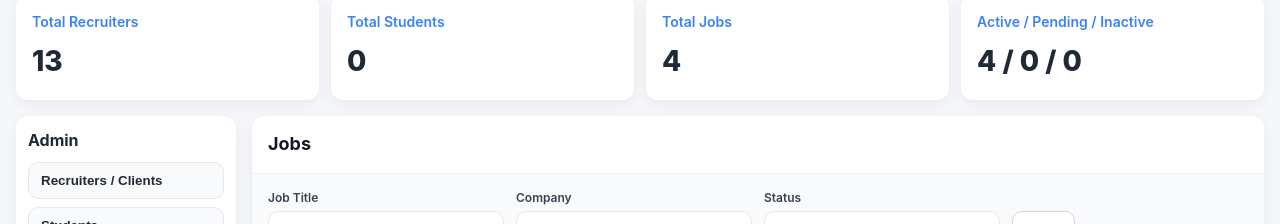
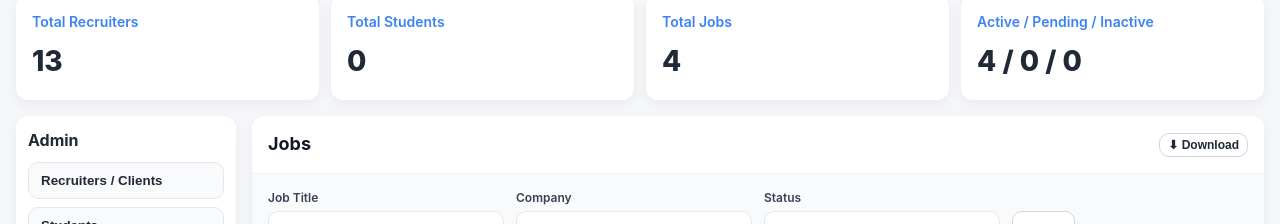
Before and after one commit to sanidhyarc200/Mmtijobs, a React (Vite) app: page /admin-dashboard in a window 1280 px wide. Shown: the part 176-400 px from the top of the page. Built offline with nearby package versions, Linux system fonts and the light colour scheme; sample sign-in values are in the browser's storage.

Commit message:
download feature

```diff
--- a/package.json
+++ b/package.json
@@ -12,7 +12,8 @@
   "dependencies": {
     "react": "^19.1.0",
     "react-dom": "^19.1.0",
-    "react-router-dom": "^7.6.2"
+    "react-router-dom": "^7.6.2",
+    "xlsx": "^0.18.5"
   },
   "devDependencies": {
     "@eslint/js": "^9.25.0",
--- a/src/pages/AdminDashboard.jsx
+++ b/src/pages/AdminDashboard.jsx
@@ -2,6 +2,7 @@
 // src/pages/AdminDashboard.jsx
 import React, { useEffect, useMemo, useState } from "react";
 import { useNavigate } from "react-router-dom";
+import * as XLSX from "xlsx";
 
 /** -------------------------
  *  LocalStorage helpers
@@ -84,12 +85,23 @@ function Card({ title, value, sub }) {
 const StableFilterBar = React.memo(function StableFilterBar({ children }) {
   return (
     <div className="admin-filter-bar">
-      <div className="admin-filter-grid">
-        {children}
-      </div>
+      <div className="admin-filter-grid">{children}</div>
     </div>
   );
 });
+
+function downloadExcel(data, fileName) {
+  if (!data || !data.length) {
+    alert("No data available to download");
+    return;
+  }
+
+  const worksheet = XLSX.utils.json_to_sheet(data);
+  const workbook = XLSX.utils.book_new();
+  XLSX.utils.book_append_sheet(workbook, worksheet, "Data");
+
+  XLSX.writeFile(workbook, `${fileName}.xlsx`);
+}
 
 export default function AdminDashboard() {
   const navigate = useNavigate();
@@ -227,7 +239,7 @@ export default function AdminDashboard() {
         contact: "8269893693",
         hrName: "HR Team",
         address: "E2/228, E-2, Arera Colony, Bhopal, Madhya Pradesh 462016",
-      }
+      },
     ];
 
     // --- Local companies (new signups)
@@ -297,7 +309,6 @@ const staticJobs = [
         tags: ["After Effects", "Motion Graphics", "Animation"],
         createdAt: Date.now(),
       },
-
     ];
 
     // prevent duplicate injection
@@ -306,14 +317,12 @@ const STATIC_JOB_IDS = [910001, 910002, 900001, 900002];
     const alreadyAdded = existingJobs.some((j) =>
       STATIC_JOB_IDS.includes(j.id)
     );
-
 
     if (!alreadyAdded) {
       const updatedJobs = [...staticJobs, ...existingJobs];
       saveJobs(updatedJobs);
       setJobs(updatedJobs);
     }
-
   }, [navigate]);
 
   const stats = useMemo(() => {
@@ -578,9 +587,34 @@ if (!alreadyAdded) {
   function CompaniesTable() {
     return (
       <div className="panel">
-        <div className="panel-header">
+        <div
+          className="panel-header"
+          style={{
+            display: "flex",
+            justifyContent: "space-between",
+            alignItems: "center",
+          }}
+        >
           <h2>Recruiters / Clients</h2>
-        </div>
+          <button
+            className="btn secondary"
+            onClick={() =>
+              downloadExcel(
+                filteredCompanies.map((c) => ({
+                  Company: c.companyName || c.name || "",
+                  HR: c.hrName || "",
+                  Email: c.email || "",
+                  Phone: c.contact || "",
+                  Address: c.address || "",
+                })),
+                "recruiters"
+              )
+            }
+          >
+            ⬇ Download
+          </button>
+        </div>
+
         {/* FILTERS (UI ONLY) */}
 
         <StableFilterBar>
@@ -625,7 +659,6 @@ if (!alreadyAdded) {
             </button>
           </div>
         </StableFilterBar>
-
 
         <div className="table-wrap">
           <table className="nice-table">
@@ -696,9 +729,34 @@ if (!alreadyAdded) {
   function StudentsTable() {
     return (
       <div className="panel">
-        <div className="panel-header">
+        <div
+          className="panel-header"
+          style={{
+            display: "flex",
+            justifyContent: "space-between",
+            alignItems: "center",
+          }}
+        >
           <h2>Students</h2>
-        </div>
+          <button
+            className="btn secondary"
+            onClick={() =>
+              downloadExcel(
+                filteredStudents.map((s) => ({
+                  Name: `${s.firstName || ""} ${s.lastName || ""}`,
+                  Email: s.email || "",
+                  Degree: s.degree || "",
+                  Experience: s.experience || "",
+                  Location: s.location || "",
+                })),
+                "students"
+              )
+            }
+          >
+            ⬇ Download
+          </button>
+        </div>
+
         {/* FILTERS (UI ONLY) */}
         <StableFilterBar>
           <div className="admin-filter-field">
@@ -742,7 +800,6 @@ if (!alreadyAdded) {
             </button>
           </div>
         </StableFilterBar>
-
 
         <div className="table-wrap">
           <table className="nice-table">
@@ -806,9 +863,35 @@ if (!alreadyAdded) {
   function JobsTable() {
     return (
       <div className="panel">
-        <div className="panel-header">
+        <div
+          className="panel-header"
+          style={{
+            display: "flex",
+            justifyContent: "space-between",
+            alignItems: "center",
+          }}
+        >
           <h2>Jobs</h2>
-        </div>
+          <button
+            className="btn secondary"
+            onClick={() =>
+              downloadExcel(
+                filteredJobs.map((j) => ({
+                  Title: j.title,
+                  Company: j.company,
+                  Status: j.status,
+                  Location: j.location,
+                  Experience: j.experienceRange,
+                  Salary: j.salary,
+                })),
+                "jobs"
+              )
+            }
+          >
+            ⬇ Download
+          </button>
+        </div>
+
         {/* FILTERS (UI ONLY) */}
         <StableFilterBar>
           <div className="admin-filter-field">
@@ -857,7 +940,6 @@ if (!alreadyAdded) {
             </button>
           </div>
         </StableFilterBar>
-
 
         <div className="table-wrap">
           <table className="nice-table">
```
Also changed, not shown: 1 other file (tests, documents, lock files or other folders). Lines whose indentation alone changed are shown as unchanged.
